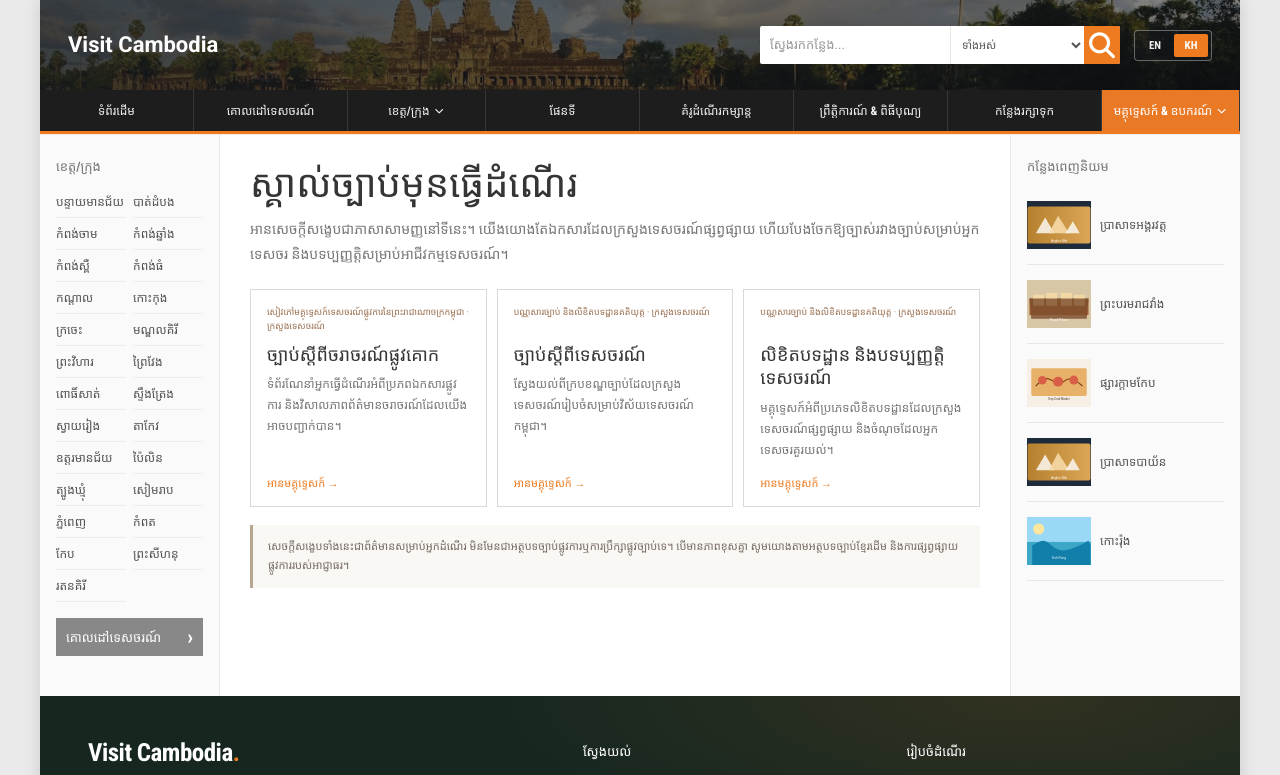
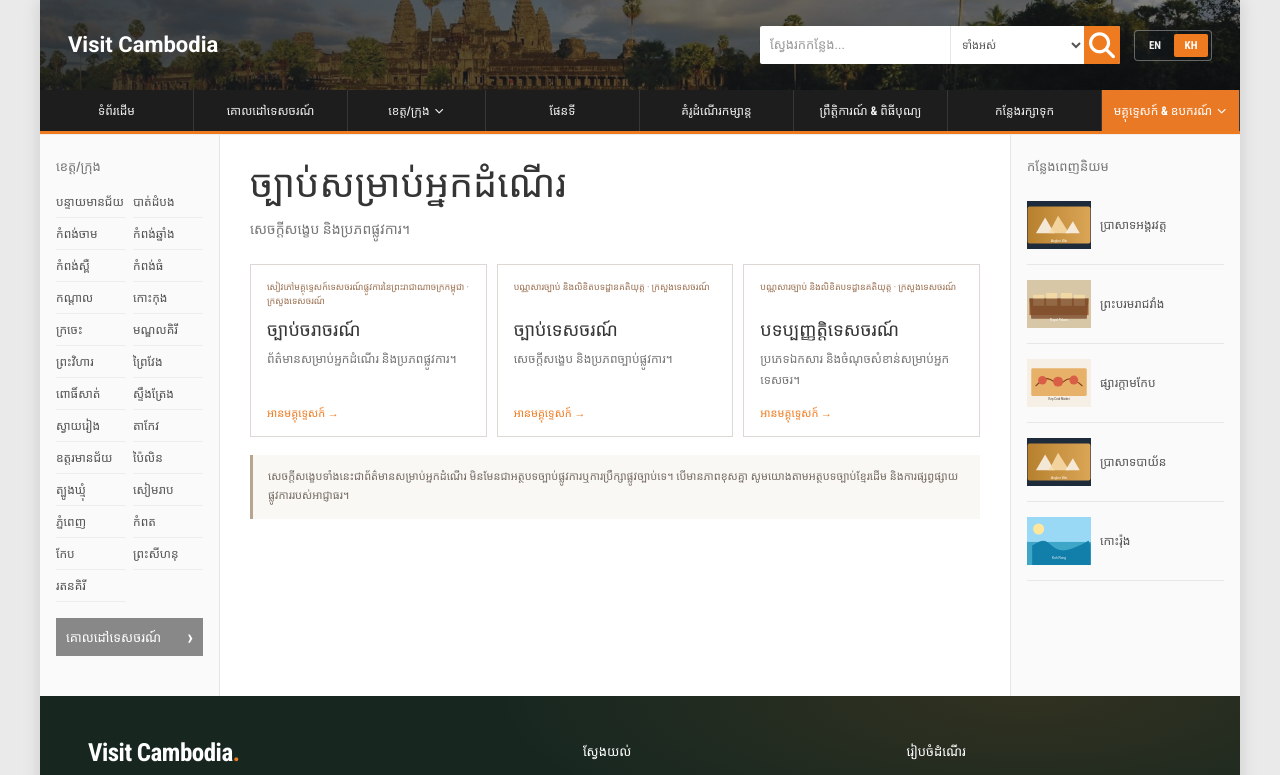
Before and after one commit to sinettork/visite-cambodia, a Next.js app: page /laws in a window 1280 px wide. Shown: the top 775 px of the page. Built offline with nearby package versions, Linux system fonts and the light colour scheme; a web font is replaced by a local one.

Commit message:
copy: simplify laws page content

```diff
--- a/app/laws/page.tsx
+++ b/app/laws/page.tsx
@@ -7,14 +7,14 @@ export const metadata: Metadata = { title: "Cambodia laws for visitors | Visit C
 
 const guides = {
   km: [
-    { slug: "road-traffic", title: "ច្បាប់ស្តីពីចរាចរណ៍ផ្លូវគោក", desc: "ទំព័រណែនាំអ្នកធ្វើដំណើរអំពីប្រភពឯកសារផ្លូវការ និងវិសាលភាពព័ត៌មានចរាចរណ៍ដែលយើងអាចបញ្ជាក់បាន។", source: "សៀវភៅមគ្គុទ្ទេសក៍ទេសចរណ៍ផ្លូវការនៃព្រះរាជាណាចក្រកម្ពុជា · ក្រសួងទេសចរណ៍" },
-    { slug: "tourism-law", title: "ច្បាប់ស្តីពីទេសចរណ៍", desc: "ស្វែងយល់ពីក្របខណ្ឌច្បាប់ដែលក្រសួងទេសចរណ៍រៀបចំសម្រាប់វិស័យទេសចរណ៍កម្ពុជា។", source: "បណ្ណសារច្បាប់ និងលិខិតបទដ្ឋានគតិយុត្ត · ក្រសួងទេសចរណ៍" },
-    { slug: "ministry-instruments", title: "លិខិតបទដ្ឋាន និងបទប្បញ្ញត្តិទេសចរណ៍", desc: "មគ្គុទ្ទេសក៍អំពីប្រភេទលិខិតបទដ្ឋានដែលក្រសួងទេសចរណ៍ផ្សព្វផ្សាយ និងចំណុចដែលអ្នកទេសចរគួរយល់។", source: "បណ្ណសារច្បាប់ និងលិខិតបទដ្ឋានគតិយុត្ត · ក្រសួងទេសចរណ៍" },
+    { slug: "road-traffic", title: "ច្បាប់ចរាចរណ៍", desc: "ព័ត៌មានសម្រាប់អ្នកដំណើរ និងប្រភពផ្លូវការ។", source: "សៀវភៅមគ្គុទ្ទេសក៍ទេសចរណ៍ផ្លូវការនៃព្រះរាជាណាចក្រកម្ពុជា · ក្រសួងទេសចរណ៍" },
+    { slug: "tourism-law", title: "ច្បាប់ទេសចរណ៍", desc: "សេចក្តីសង្ខេប និងប្រភពច្បាប់ផ្លូវការ។", source: "បណ្ណសារច្បាប់ និងលិខិតបទដ្ឋានគតិយុត្ត · ក្រសួងទេសចរណ៍" },
+    { slug: "ministry-instruments", title: "បទប្បញ្ញត្តិទេសចរណ៍", desc: "ប្រភេទឯកសារ និងចំណុចសំខាន់សម្រាប់អ្នកទេសចរ។", source: "បណ្ណសារច្បាប់ និងលិខិតបទដ្ឋានគតិយុត្ត · ក្រសួងទេសចរណ៍" },
   ],
   en: [
-    { slug: "road-traffic", title: "Law on Road Traffic", desc: "A visitor guide to the official source and the limits of traffic information we can currently confirm.", source: "Official Tourism Guidebook of the Kingdom of Cambodia · Ministry of Tourism" },
-    { slug: "tourism-law", title: "Law on Tourism", desc: "An introduction to the legal framework the Ministry of Tourism maintains for Cambodia's tourism sector.", source: "Tourism law and legal instruments repository · Ministry of Tourism" },
-    { slug: "ministry-instruments", title: "Tourism regulations and legal instruments", desc: "Understand the types of instruments published by the Ministry of Tourism and what visitors should know.", source: "Tourism law and legal instruments repository · Ministry of Tourism" },
+    { slug: "road-traffic", title: "Road Traffic", desc: "Visitor information and official sources.", source: "Official Tourism Guidebook of the Kingdom of Cambodia · Ministry of Tourism" },
+    { slug: "tourism-law", title: "Tourism Law", desc: "Summary information and official sources.", source: "Tourism law and legal instruments repository · Ministry of Tourism" },
+    { slug: "ministry-instruments", title: "Tourism Regulations", desc: "Key instruments and visitor guidance.", source: "Tourism law and legal instruments repository · Ministry of Tourism" },
   ],
 } as const;
 
@@ -23,8 +23,8 @@ export default async function LawsPage({ searchParams }: { searchParams: Promise
   const km = lang === "km";
   return <Shell lang={lang} variant="laws">
     <header className="browse-heading directory-heading">
-      <h1>{km ? "ស្គាល់ច្បាប់មុនធ្វើដំណើរ" : "Know the rules before you travel"}</h1>
-      <p>{km ? "អានសេចក្តីសង្ខេបជាភាសាសាមញ្ញនៅទីនេះ។ យើងយោងតែឯកសារដែលក្រសួងទេសចរណ៍ផ្សព្វផ្សាយ ហើយបែងចែកឱ្យច្បាស់រវាងច្បាប់សម្រាប់អ្នកទេសចរ និងបទប្បញ្ញត្តិសម្រាប់អាជីវកម្មទេសចរណ៍។" : "Read plain-language guides here. These pages use documents published by the Ministry of Tourism and distinguish visitor information from rules for tourism businesses."}</p>
+      <h1>{km ? "ច្បាប់សម្រាប់អ្នកដំណើរ" : "Travel rules"}</h1>
+      <p>{km ? "សេចក្តីសង្ខេប និងប្រភពផ្លូវការ។" : "Plain-language summaries with official sources."}</p>
     </header>
     <div className="law-source-list">
       {guides[lang].map((guide) => <article className="law-source-card" key={guide.slug}>
```
